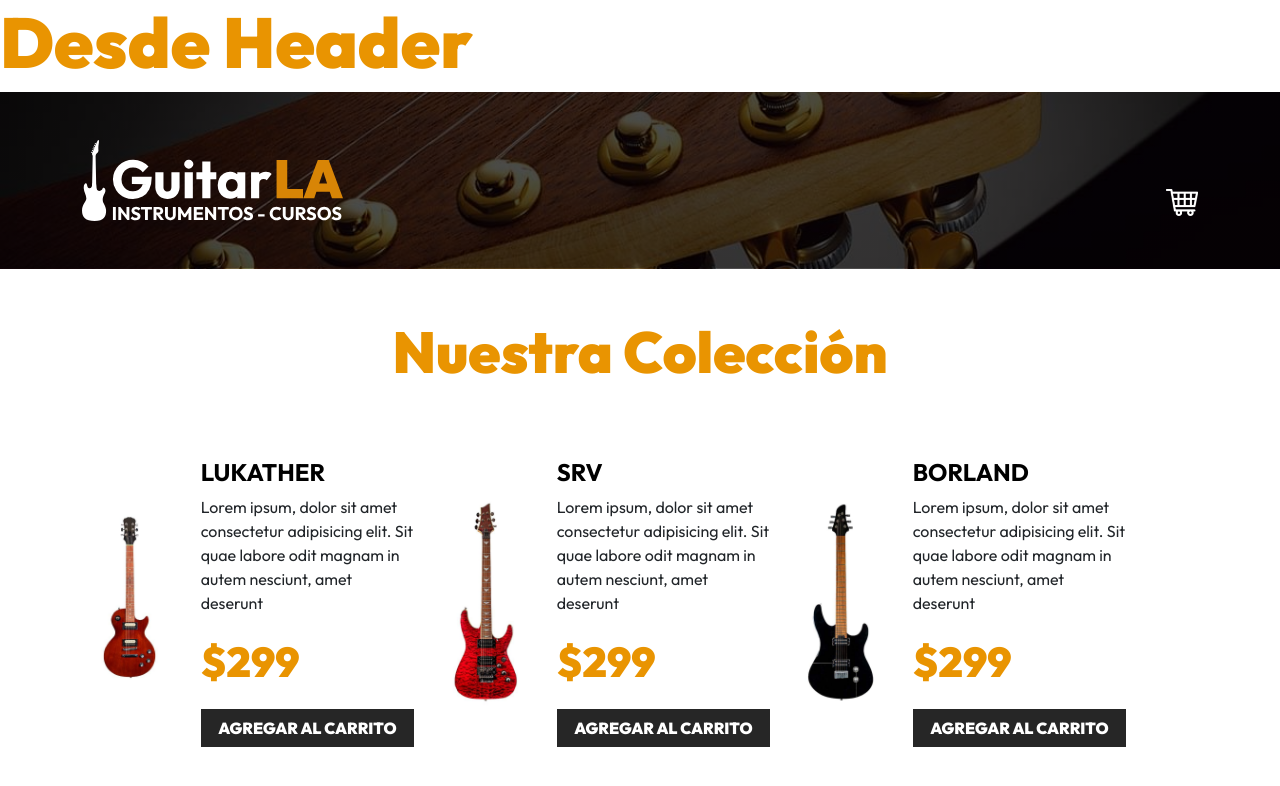
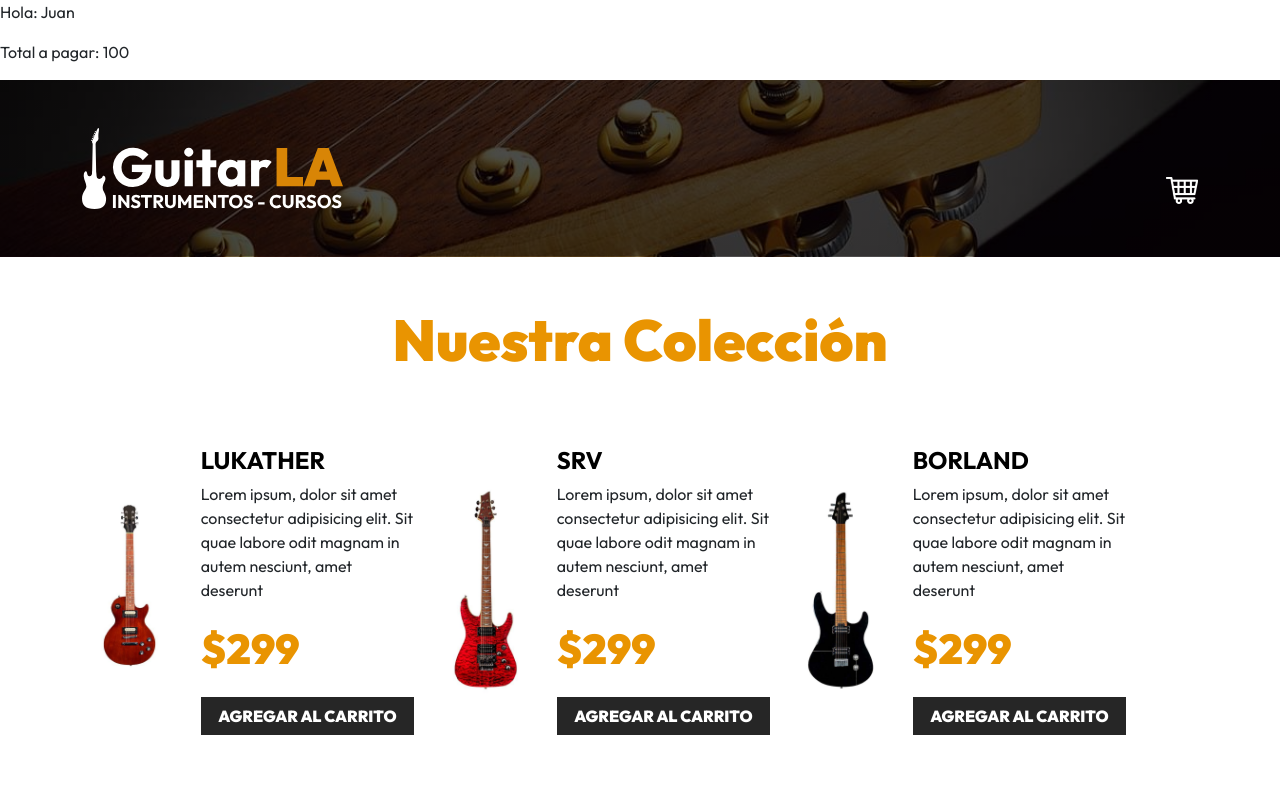
Before and after one commit to VictorCarmonaMoraza/Guitarla_React, a React (Vite) app: page / in a window 1280 px wide. Shown: the top 786 px of the page. Built offline with nearby package versions, Linux system fonts and the light colour scheme.

Commit message:
56-Que es JSX

```diff
--- a/src/components/Header.jsx
+++ b/src/components/Header.jsx
@@ -1,10 +1,28 @@
-
+import { Fragment } from "react"
+import React from 'react'
 
 export default function Header() {
 
+    const name = "Juan"
+    const total = 100
+
     return (
-        <h1>Desde Header</h1>
+        //Opcion 1
+        // <Fragment>
+        //     <p>Hola: {name}</p>
+        //     <p>Total a pagar: {total}</p>
+        // </Fragment>
+
+        // //Opcion 2
+        // <React.Fragment>
+        //     <p>Hola: {name}</p>
+        //     <p>Total a pagar: {total}</p>
+        // </React.Fragment>
+
+        //Opcion 3
+        <>
+            <p>Hola: {name}</p>
+            <p>Total a pagar: {total}</p>
+        </>
     )
 }
-
-//export default Header
```
